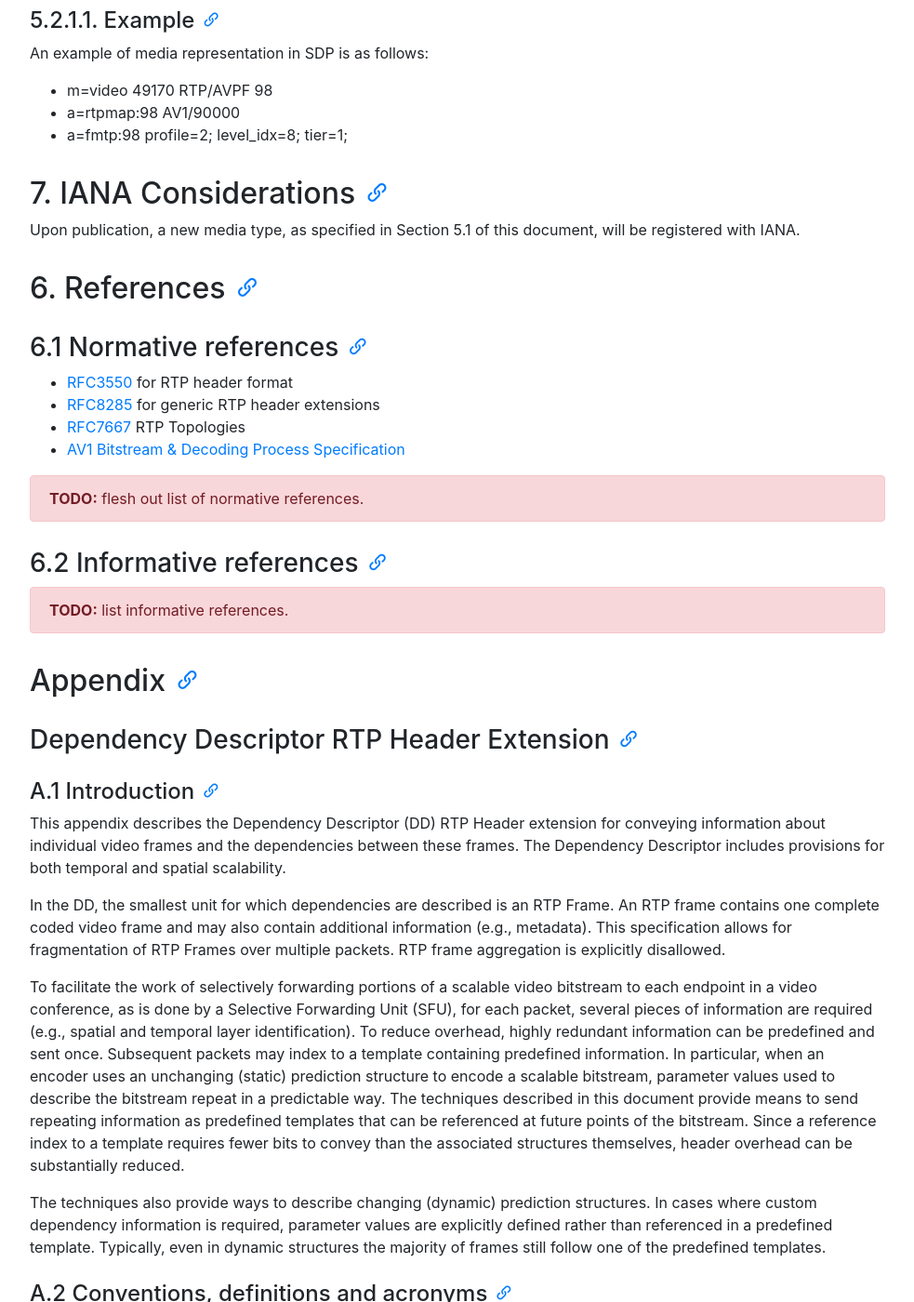
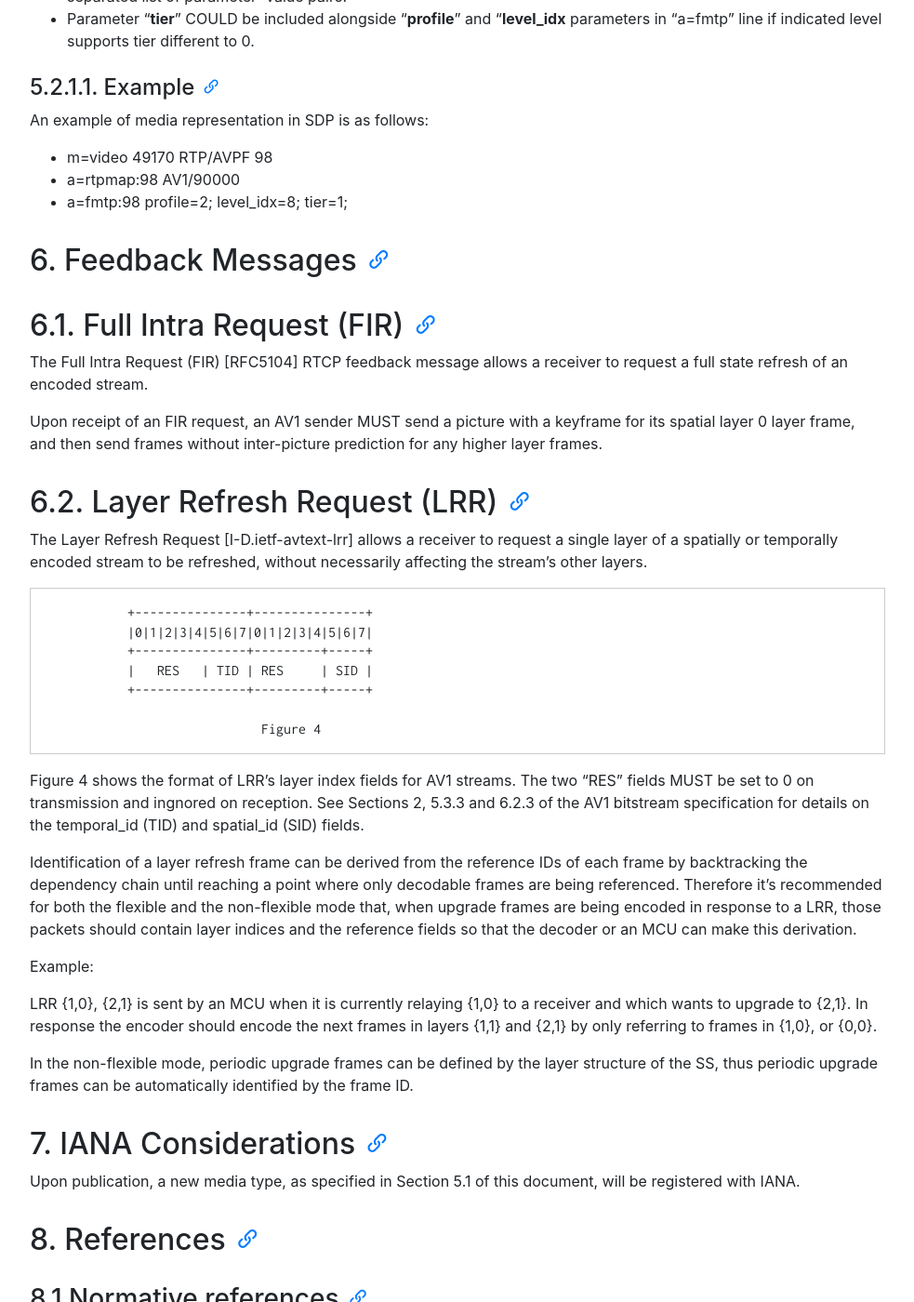
Before and after one commit to AOMediaCodec/av1-rtp-spec, a Jekyll site: the page built from index.md, in a window 1280 px wide and 1400 px high, scrolled down 7672 px. Shown: the whole window at 93% size, without its empty margins (53-1036 px from the left). Built offline with Jekyll 4.4.1, drawn with Linux system fonts in a browser that asks for light colours; nearby versions of some CDN libraries; some of the changed text lies outside the part shown.

Commit message:
Add Feedback Messages section
Fix for Issue https://github.com/AOMediaCodec/av1-rtp-spec/issues/28

```diff
--- a/av1-rtp-spec.md
+++ b/av1-rtp-spec.md
@@ -355,18 +355,71 @@ An example of media representation in SDP is as follows:
 * a=rtpmap:98 AV1/90000
 * a=fmtp:98 profile=2; level_idx=8; tier=1;
 
+## 6. Feedback Messages
+
+## 6.1.  Full Intra Request (FIR)
+
+   The Full Intra Request (FIR) [RFC5104] RTCP feedback message allows a
+   receiver to request a full state refresh of an encoded stream.
+
+   Upon receipt of an FIR request, an AV1 sender MUST send a picture with
+   a keyframe for its spatial layer 0 layer frame, and then send frames
+   without inter-picture prediction for any higher layer frames.
+
+## 6.2.  Layer Refresh Request (LRR)
+
+   The Layer Refresh Request [I-D.ietf-avtext-lrr] allows a receiver to
+   request a single layer of a spatially or temporally encoded stream to
+   be refreshed, without necessarily affecting the stream's other
+   layers.
+
+               +---------------+---------------+
+               |0|1|2|3|4|5|6|7|0|1|2|3|4|5|6|7|
+               +---------------+---------+-----+
+               |   RES   | TID | RES     | SID |
+               +---------------+---------+-----+
+
+                                 Figure 4
+
+   Figure 4 shows the format of LRR's layer index fields for AV1
+   streams.  The two "RES" fields MUST be set to 0 on transmission and
+   ingnored on reception.  See Sections 2, 5.3.3 and 6.2.3 of the AV1 bitstream
+   specification for details on the temporal_id (TID) and
+   spatial_id (SID) fields.
+
+   Identification of a layer refresh frame can be derived from the
+   reference IDs of each frame by backtracking the dependency chain
+   until reaching a point where only decodable frames are being
+   referenced.  Therefore it's recommended for both the flexible and the
+   non-flexible mode that, when upgrade frames are being encoded in
+   response to a LRR, those packets should contain layer indices and the
+   reference fields so that the decoder or an MCU can make this
+   derivation.
+
+   Example:
+
+   LRR {1,0}, {2,1} is sent by an MCU when it is currently relaying
+   {1,0} to a receiver and which wants to upgrade to {2,1}. In response
+   the encoder should encode the next frames in layers {1,1} and {2,1}
+   by only referring to frames in {1,0}, or {0,0}.
+
+   In the non-flexible mode, periodic upgrade frames can be defined by
+   the layer structure of the SS, thus periodic upgrade frames can be
+   automatically identified by the frame ID.
+
 ## 7. IANA Considerations
 
    Upon publication, a new media type, as specified in Section 5.1 of this document, will be
    registered with IANA.
 
-## 6. References
+## 8. References
 
 
-### 6.1 Normative references
+### 8.1 Normative references
 
-
+  * [I-D.ietf-avtext-lrr] for LRR feedback message
   * [RFC3550] for RTP header format
+  * [RFC5104] for FIR feedback message
   * [RFC8285] for generic RTP header extensions
   * [RFC7667] RTP Topologies
   * [AV1 Bitstream & Decoding Process Specification][AV1]
@@ -376,7 +429,7 @@ An example of media representation in SDP is as follows:
 {:.alert .alert-danger }
 
 
-### 6.2 Informative references
+### 8.2 Informative references
 
 **TODO:** list informative references.
 {:.alert .alert-danger }
```
